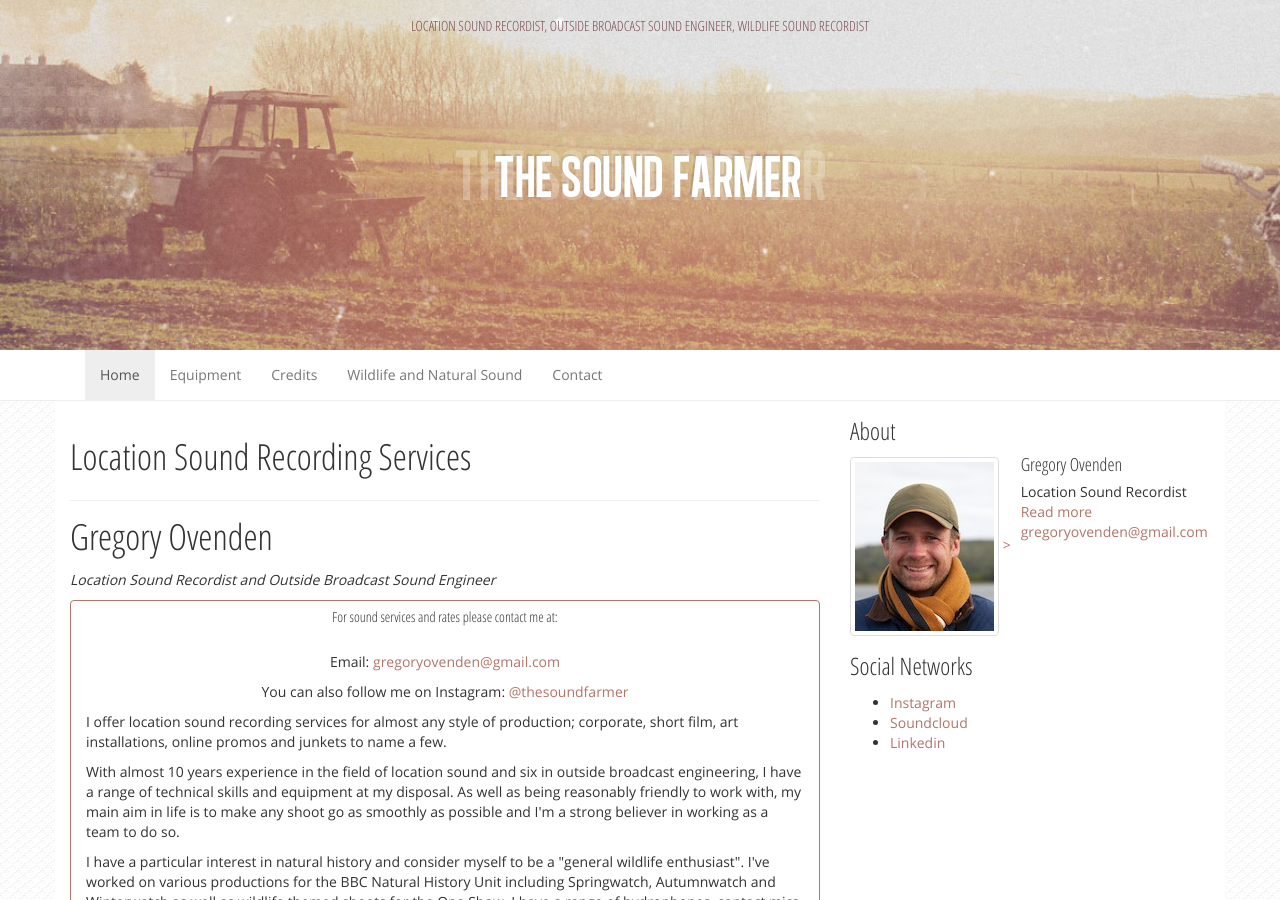
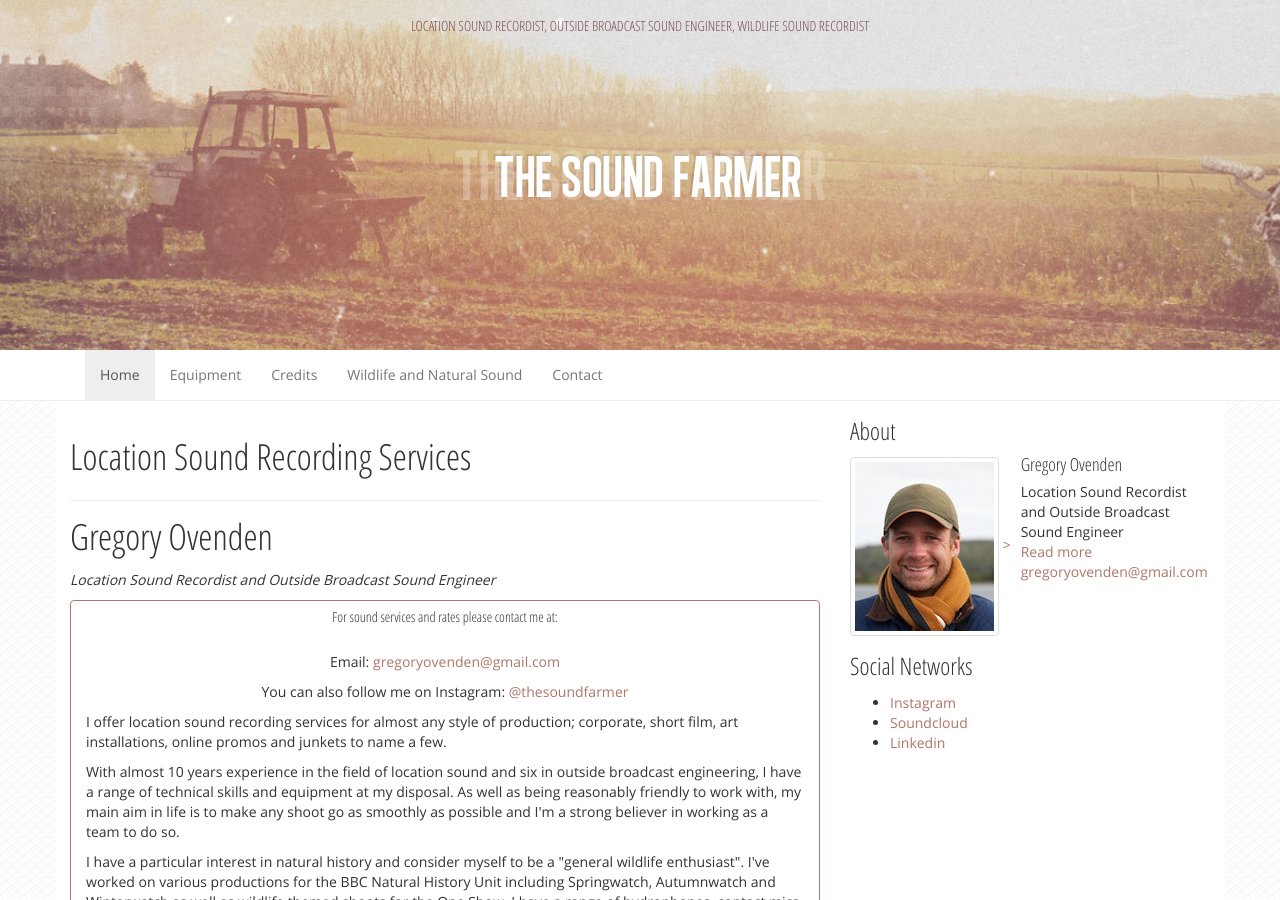
Before and after one commit to thesoundfarmer/thesoundfarmer.github.io, a Jekyll site: the page built from index.html, in a window 1280 px wide and 900 px high. Built offline with Jekyll 4.4.1, drawn with Linux system fonts in a browser that asks for light colours; nearby versions of some CDN libraries.

Commit message:
Altered heading

```diff
--- a/_includes/header.html
+++ b/_includes/header.html
@@ -16,7 +16,7 @@
         <span class="icon-bar"></span>
         <span class="icon-bar"></span>
       </button>
-      <!--<a class="navbar-brand" href="/">Gregory Ovenden &#8211; Location Sound Recordist</a>-->
+      <!--<a class="navbar-brand" href="/">Gregory Ovenden &#8211; Location Sound Recordist, Outside Broadcast Sound Engineer</a>-->
     </div>
     <nav class="collapse navbar-collapse" role="navigation">
       <ul id="menu-main" class="nav navbar-nav">
--- a/_includes/sidebar.html
+++ b/_includes/sidebar.html
@@ -6,7 +6,7 @@
   </a>
   <div class="media-body">
     <h4 class="media-heading">Gregory Ovenden</h4>
-     Location Sound Recordist
+     Location Sound Recordist and Outside Broadcast Sound Engineer
 <br />
 <a href="http://www.thesoundfarmer.com/">Read more</a>
 <br />
```
